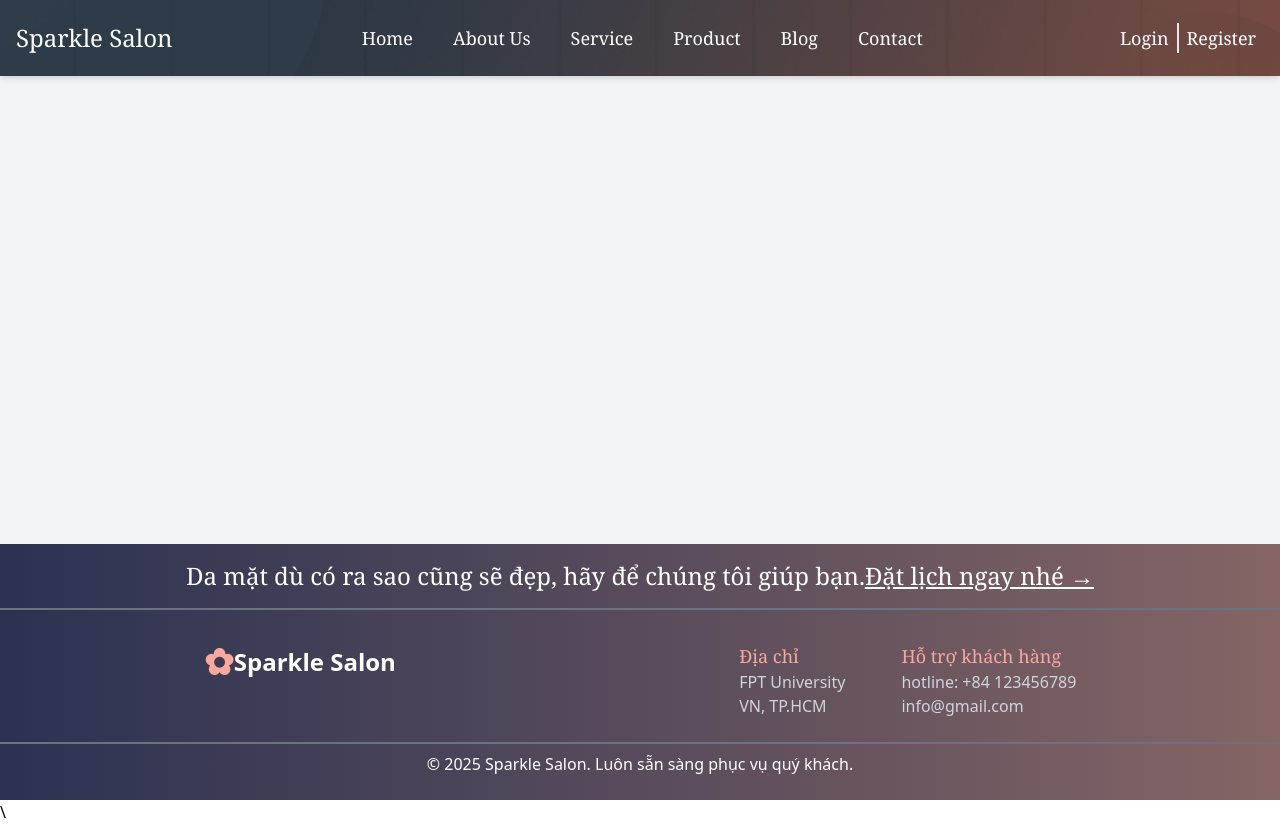
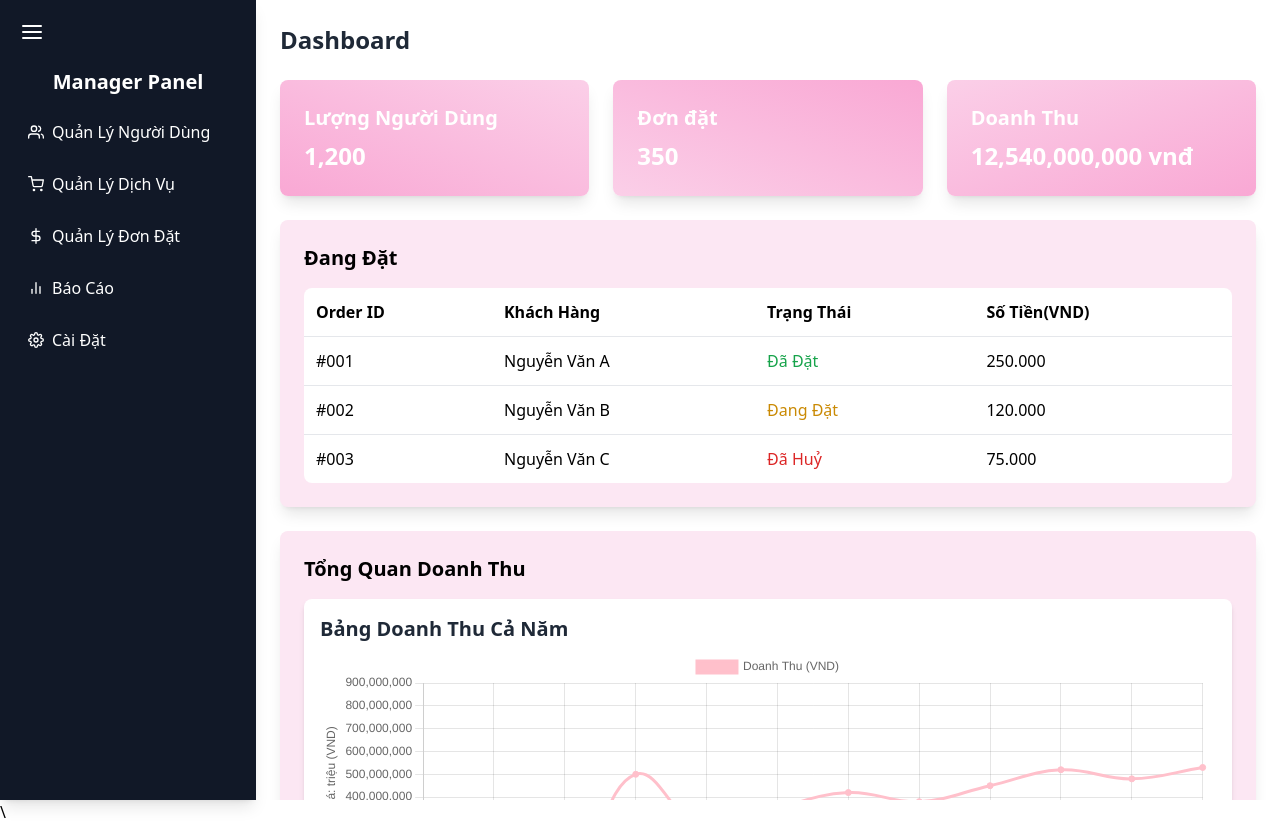
Before and after one commit to Rosettyluvhenny/SWP_SP25, a React (Vite) app in the folder sparkle-salon-fe/: page /manager in a window 1280 px wide. Built offline with nearby package versions, Linux system fonts and the light colour scheme.

Commit message:
Manager page, create 2 new components

```diff
--- a/sparkle-salon-fe/package.json
+++ b/sparkle-salon-fe/package.json
@@ -12,8 +12,10 @@
   "dependencies": {
     "@react-oauth/google": "^0.12.1",
     "axios": "^1.7.9",
+    "chart.js": "^4.4.7",
     "flowbite-react": "^0.10.2",
     "react": "^19.0.0",
+    "react-chartjs-2": "^5.3.0",
     "react-dom": "^19.0.0",
     "react-hook-form": "^7.54.2",
     "react-icons": "^5.4.0",
--- a/sparkle-salon-fe/src/App.tsx
+++ b/sparkle-salon-fe/src/App.tsx
@@ -7,22 +7,24 @@ import Contact from "./pages/Contact";
 import Blog from "./pages/Blog";
 import Product from "./pages/Product";
 import ForgotPassword from "./pages/ForgotPassword";
+import Manager from "./pages/Manager";
 import ScrollToTop from "./components/ScrollToTop";
 
 function App() {
   return (
-    <MainLayout>
+    <>
       <ScrollToTop />
       <Routes>
-        <Route path="/" element={<Home />} />
-        <Route path="/about" element={<About />} />
-        <Route path="/service" element={<Service />} />
-        <Route path="/contact" element={<Contact />} />
-        <Route path="/blog" element={<Blog />} />
-        <Route path="/product" element={<Product />} />
-        <Route path="/forgot-password" element={<ForgotPassword />} />
+        <Route path="/" element={<MainLayout><Home /></MainLayout>} />
+        <Route path="/about" element={<MainLayout><About /></MainLayout>} />
+        <Route path="/service" element={<MainLayout><Service /></MainLayout>} />
+        <Route path="/contact" element={<MainLayout><Contact /></MainLayout>} />
+        <Route path="/blog" element={<MainLayout><Blog /></MainLayout>} />
+        <Route path="/product" element={<MainLayout><Product /></MainLayout>} />
+        <Route path="/forgot-password" element={<MainLayout><ForgotPassword /></MainLayout>} />
+        <Route path="/manager" element={<Manager />} />
       </Routes>
-    </MainLayout>
+    </>
   );
 }
 
--- /dev/null
+++ b/sparkle-salon-fe/src/components/RevenueChart.tsx
@@ -0,0 +1,91 @@
+import React from "react";
+import { Line } from "react-chartjs-2";
+import {
+    Chart as ChartJS,
+    CategoryScale,
+    LinearScale,
+    PointElement,
+    LineElement,
+    Title,
+    Tooltip,
+    Legend,
+    ChartOptions,
+} from "chart.js";
+
+ChartJS.register(
+    CategoryScale,
+    LinearScale,
+    PointElement,
+    LineElement,
+    Title,
+    Tooltip,
+    Legend
+);
+
+const RevenueChart: React.FC = () => {
+
+    const data = {
+        labels: [
+            "T1",
+            "T2",
+            "T3",
+            "T4",
+            "T5",
+            "T6",
+            "T7",
+            "T8",
+            "T9",
+            "T10",
+            "T11",
+            "T12",
+        ],
+        datasets: [
+            {
+                label: "Doanh Thu (VND)",
+                data: [
+                    120000000, 190000000, 30000000, 500000000, 240000000, 350000000, 420000000, 380000000, 450000000, 520000000, 480000000, 530000000,
+                ],
+                borderColor: "pink",
+                backgroundColor: "pink",
+                tension: 0.4,
+            },
+        ],
+    };
+
+    // Chart Options
+    const options: ChartOptions<"line"> = {
+        responsive: true,
+        maintainAspectRatio: false,
+        scales: {
+            x: {
+                title: {
+                    display: true,
+                },
+            },
+            y: {
+                min: 1000000,
+                max: 900000000,
+                title: {
+                    display: true,
+                    text: "Mệnh Giá: triệu (VND)",
+                },
+            },
+        },
+        plugins: {
+            legend: {
+                position: "top",
+            },
+        },
+    };
+
+    return (
+        <div className="w-full h-80 p-4 bg-white shadow-md rounded-lg">
+            <h2 className="text-xl font-semibold mb-2 text-gray-800">
+                Bảng Doanh Thu Cả Năm
+            </h2>
+            <Line data={data} options={options} />
+        </div>
+    );
+};
+
+export default RevenueChart;
--- a/sparkle-salon-fe/src/components/ServiceCard.tsx
+++ b/sparkle-salon-fe/src/components/ServiceCard.tsx
@@ -16,7 +16,7 @@ interface ServiceCardProps {
 const ServiceCard: React.FC<ServiceCardProps> = ({ service, onSelect }) => {
     return (
         <div className="bg-pink-100 p-4 rounded-lg shadow-xl">
-            <h4 className="text-gray-400 text-sm mb-2">Thẩm mỹ không xâm lấn</h4>
+            <h4 className="text-gray-500 text-sm mb-2">Thẩm mỹ không xâm lấn</h4>
             <img
                 src={service.img || "/placeholder.jpg"}
                 alt={service.name}
--- /dev/null
+++ b/sparkle-salon-fe/src/components/SideBarDashboard.tsx
@@ -0,0 +1,73 @@
+import React, { useState } from "react";
+import {
+    FiUsers,
+    FiShoppingCart,
+    FiDollarSign,
+    FiBarChart2,
+    FiSettings,
+    FiMenu,
+} from "react-icons/fi";
+
+const Sidebar = () => {
+    const [isOpen, setIsOpen] = useState(true);
+
+    return (
+        <aside
+            className={`bg-gray-900 text-white p-5 flex flex-col space-y-4 shadow-lg transition-all duration-300 h-screen ${
+                isOpen ? "w-64" : "w-20"
+            }`}
+        >
+            {/* Toggle Button */}
+            <button
+                className="text-white text-2xl mb-2 focus:outline-none"
+                onClick={() => setIsOpen(!isOpen)}
+            >
+                <FiMenu />
+            </button>
+
+            <h2
+                className={`text-xl font-bold text-center transition-all ${
+                    isOpen ? "block" : "hidden"
+                }`}
+            >
+                Manager Panel
+            </h2>
+            <nav>
+                <ul className="space-y-3">
+                    <li className="flex items-center gap-2 p-2 hover:bg-gray-700">
+                        <FiUsers />{" "}
+                        <span className={`${isOpen ? "block" : "hidden"}`}>
+                            Quản Lý Người Dùng
+                        </span>
+                    </li>
+                    <li className="flex items-center gap-2 p-2 hover:bg-gray-700">
+                        <FiShoppingCart />{" "}
+                        <span className={`${isOpen ? "block" : "hidden"}`}>
+                            Quản Lý Dịch Vụ
+                        </span>
+                    </li>
+                    <li className="flex items-center gap-2 p-2 hover:bg-gray-700">
+                        <FiDollarSign />{" "}
+                        <span className={`${isOpen ? "block" : "hidden"}`}>
+                            Quản Lý Đơn Đặt
+                        </span>
+                    </li>
+                    <li className="flex items-center gap-2 p-2 hover:bg-gray-700">
+                        <FiBarChart2 />{" "}
+                        <span className={`${isOpen ? "block" : "hidden"}`}>
+                            Báo Cáo
+                        </span>
+                    </li>
+                    <li className="flex items-center gap-2 p-2 hover:bg-gray-700">
+                        <FiSettings />{" "}
+                        <span className={`${isOpen ? "block" : "hidden"}`}>
+                            Cài Đặt
+                        </span>
+                    </li>
+                </ul>
+            </nav>
+        </aside>
+    );
+};
+
+export default Sidebar;
--- /dev/null
+++ b/sparkle-salon-fe/src/pages/Manager.tsx
@@ -0,0 +1,86 @@
+import React from "react";
+import RevenueChart from "../components/RevenueChart";
+import Sidebar from "../components/SideBarDashboard";
+
+export default function Manager() {
+    return (
+        <div className="flex h-screen bg-white">
+            {/* Sidebar */}
+            <Sidebar />
+
+            {/* Main Content */}
+            <main className="flex-1 p-6 overflow-auto">
+                <div className="mb-6 flex justify-between items-center">
+                    <h1 className="text-2xl font-bold text-gray-800">
+                        Dashboard
+                    </h1>
+                </div>
+
+                {/* Stats Cards */}
+                <div className="grid grid-cols-1 sm:grid-cols-3 gap-6 mb-6">
+                    <div className="bg-gradient-to-bl from-pink-200 to-pink-300 p-6 rounded-lg shadow-lg text-white">
+                        <h2 className="text-xl font-semibold">
+                            Lượng Người Dùng
+                        </h2>
+                        <p className="text-2xl mt-2 font-bold">1,200</p>
+                    </div>
+                    <div className="bg-gradient-to-tr from-pink-200 to-pink-300 p-6 rounded-lg shadow-lg text-white">
+                        <h2 className="text-xl font-semibold">Đơn đặt</h2>
+                        <p className="text-2xl mt-2 font-bold">350</p>
+                    </div>
+                    <div className="bg-gradient-to-br from-pink-200 to-pink-300 p-6 rounded-lg shadow-lg text-white">
+                        <h2 className="text-xl font-semibold">Doanh Thu</h2>
+                        <p className="text-2xl mt-2 font-bold">
+                            12,540,000,000 vnđ
+                        </p>
+                    </div>
+                </div>
+
+                {/* Orders Table */}
+                <div className="bg-pink-100 shadow-lg rounded-lg p-6">
+                    <h2 className="text-xl font-semibold mb-4">Đang Đặt</h2>
+                    <table className="w-full border-collapse rounded-lg overflow-hidden">
+                        <thead>
+                            <tr className="bg-white text-black">
+                                <th className="p-3 text-left">Order ID</th>
+                                <th className="p-3 text-left">Khách Hàng</th>
+                                <th className="p-3 text-left">Trạng Thái</th>
+                                <th className="p-3 text-left">Số Tiền(VND)</th>
+                            </tr>
+                        </thead>
+                        <tbody className="bg-white">
+                            <tr className="border-t">
+                                <td className="p-3">#001</td>
+                                <td className="p-3">Nguyễn Văn A</td>
+                                <td className="p-3 text-green-600">Đã Đặt</td>
+                                <td className="p-3">250.000</td>
+                            </tr>
+                            <tr className="border-t">
+                                <td className="p-3">#002</td>
+                                <td className="p-3">Nguyễn Văn B</td>
+                                <td className="p-3 text-yellow-600">
+                                    Đang Đặt
+                                </td>
+                                <td className="p-3">120.000</td>
+                            </tr>
+                            <tr className="border-t">
+                                <td className="p-3">#003</td>
+                                <td className="p-3">Nguyễn Văn C</td>
+                                <td className="p-3 text-red-600">Đã Huỷ</td>
+                                <td className="p-3">75.000</td>
+                            </tr>
+                        </tbody>
+                    </table>
+                </div>
+
+                {/* Revenue Chart */}
+                <div className="mt-6 bg-pink-100 shadow-lg rounded-lg p-6">
+                    <h2 className="text-xl font-semibold mb-4">
+                        Tổng Quan Doanh Thu
+                    </h2>
+                    <RevenueChart />
+                </div>
+            </main>
+        </div>
+    );
+}
```
Also changed, not shown: 1 other file (tests, documents, lock files or other folders).
